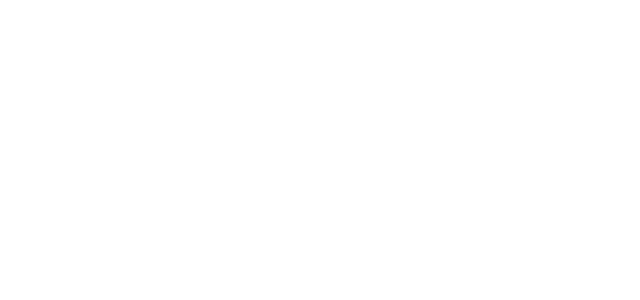
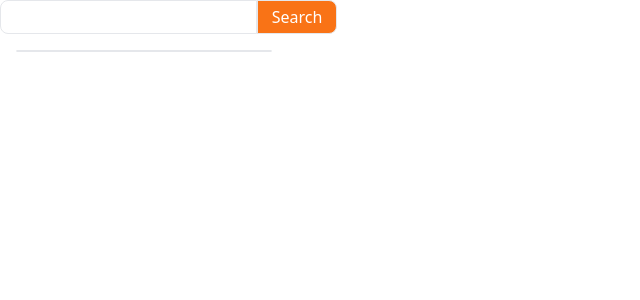
Before and after one commit to BenaKaniaru/Capstone-Project, a React (Vite) app in the folder Book_Library/: page / in a window 1280 px wide. Shown: the top 300 px of the page, without its empty margins (0-640 px from the left). Built offline with nearby package versions, Linux system fonts and the light colour scheme.

Commit message:
create search component for handling API calls

```diff
--- a/Book_Library/src/App.jsx
+++ b/Book_Library/src/App.jsx
@@ -1,3 +1,9 @@
+import Search from "./components/Search";
+
 export default function App() {
-  return <div></div>;
+  return (
+    <div>
+      <Search />
+    </div>
+  );
 }
--- /dev/null
+++ b/Book_Library/src/components/Search.jsx
@@ -0,0 +1,60 @@
+import React, { useState } from "react";
+export default function Search() {
+  const [searchInput, setSearchInput] = useState("");
+  const [books, setBooks] = useState([]);
+  const [error, setError] = useState("");
+  const [loading, setLoading] = useState(false);
+  const url = "https://openlibrary.org/search.json?title";
+
+  //function for handling form submission
+  //function ensures controlled API calls
+  async function handleSearch(e) {
+    e.preventDefault();
+    if (!searchInput.trim()) {
+      setError("Your search input is empty!");
+      return;
+    }
+
+    setError(null);
+    setLoading(true);
+
+    try {
+      const response = await fetch(`${url}=${searchInput}`);
+      if (!response.ok) {
+        throw new Error("Failed to fetch data. Please try again!");
+      }
+      const data = await response.json();
+      setBooks(data.docs);
+    } catch (error) {
+      setError(error.message);
+    }
+
+    setLoading(false);
+  }
+  return (
+    <form onSubmit={handleSearch} className="block items-center">
+      {/*Search Input field */}
+      <input
+        name="searchInput"
+        value={searchInput}
+        onChange={(e) => {
+          setSearchInput(e.target.value);
+        }}
+        type="text"
+        className="border px-3 py-1 text-black rounded-l-lg focus:outline-none focus:ring-2 focus:ring-orange-500"
+      />
+      {/*form submission button */}
+      <button
+        type="submit"
+        className="border p-1 rounded-r-lg text-white w-20 bg-orange-500 hover:bg-orange-200"
+      >
+        Search
+      </button>
+
+      {/*Display error message, if any */}
+      <div className="border w-64 bg-white text-red-500 rounded-md m-4 px-4">
+        {error}
+      </div>
+    </form>
+  );
+}
```
